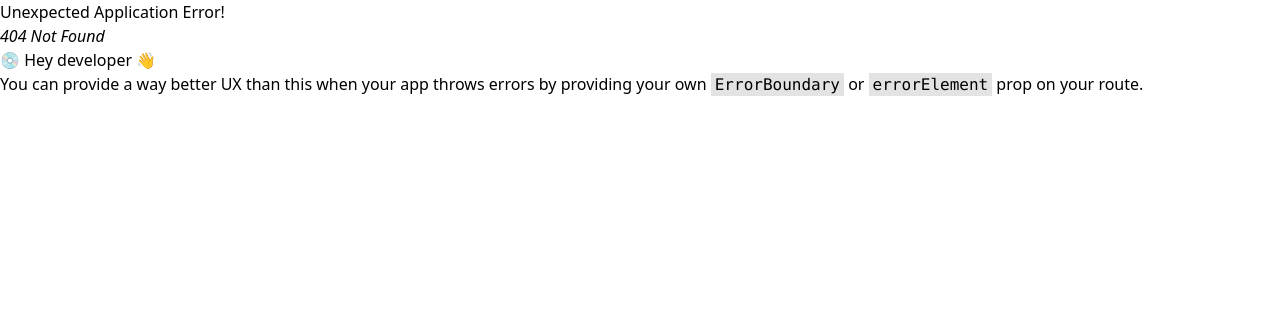
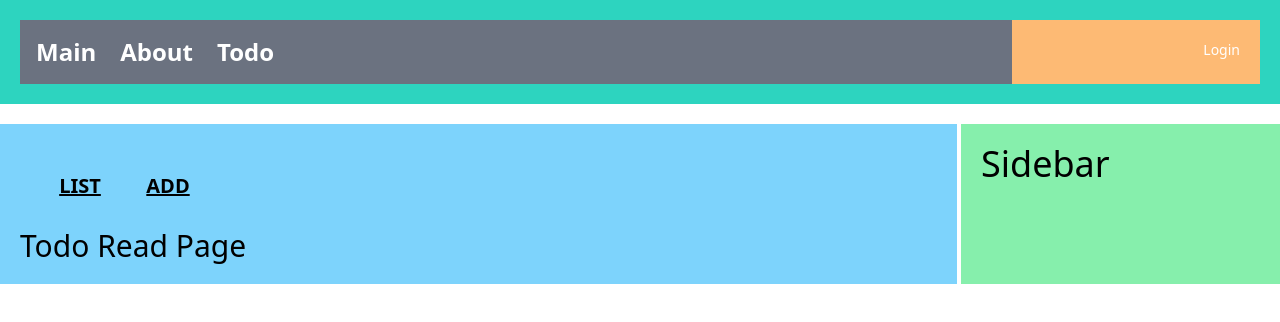
Before and after one commit to CHOHUNE/following_react_, a React (Create React App) app: page /todo/read/1 in a window 1280 px wide. Before the commit this address had no page. Shown: the top 322 px of the page. Built offline with nearby package versions, Linux system fonts and the light colour scheme.

Commit message:
경로 값 추출을 위한 useParams 사용

```diff
--- a/src/components/menus/basicMenu.js
+++ b/src/components/menus/basicMenu.js
@@ -16,6 +16,7 @@
                     </li>
                     <li className="pr-6 text-2xl">
                         <Link to={'/todo/'}>Todo</Link>
+                    {/*    todo에 슬래쉬가 붙어있는 이유?  strict 가 아니라 inclusive 한 경로를 만들기 위함 -> 로그인 화면이라던가 */}
                     </li>
                 {/*  투두 내에서만 사용하는 레이아웃을 만들 기 위해 OUTLET 이라는 기능을 쓴다 */}
 
--- a/src/index.js
+++ b/src/index.js
@@ -6,9 +6,9 @@
 
 const root = ReactDOM.createRoot(document.getElementById('root'));
 root.render(
-  <React.StrictMode>
+
     <App />
-  </React.StrictMode>
+
 );
 
 // If you want to start measuring performance in your app, pass a function
--- /dev/null
+++ b/src/pages/todo/ReadPage.js
@@ -0,0 +1,17 @@
+import React from 'react';
+import {useParams} from "react-router-dom";
+
+function ReadPage(props) {
+
+    const obj = useParams()
+
+
+
+    return (
+        <div className={"text-3xl"}>
+            Todo Read Page
+        </div>
+    );
+}
+
+export default ReadPage;
--- a/src/router/root.js
+++ b/src/router/root.js
@@ -1,14 +1,15 @@
 import {createBrowserRouter, Route} from "react-router-dom";
 import {lazy, Suspense} from "react";
+import todoRouter from "./todoRouter";
 
-const Loding =<div className={'bg-amber-700'}>Loading...</div>
+
+const Loading =<div className={'bg-amber-700'}>Loading...</div>
 const Main = lazy(() => import("../pages/MainPage"));
 
 const About =lazy(()=> import("../pages/AboutPage"));
 
 const TodoIndex= lazy(()=> import("../pages/todo/indexPage"));
 
-const TodoList=lazy(()=> import("../pages/todo/ListPage"));
 
 
 //라우터를 사용할 때에는 a 태그를 쓸 수 없고 링크를 통해서 이동 해야 한다.
@@ -17,20 +18,17 @@
 const root = createBrowserRouter([
     {
         path: "",
-        element: <Suspense fallback={Loding}><Main/></Suspense>
+        element: <Suspense fallback={Loading}><Main/></Suspense>
     },
     {
         path: "about",
-        element: <Suspense fallback={Loding}><About/></Suspense>
+        element: <Suspense fallback={Loading}><About/></Suspense>
     },{
         path: "todo",
-        element: <Suspense fallback={Loding}><TodoIndex/></Suspense>
-        ,children:[
-            {
-                path: "list",
-                element: <Suspense fallback={Loding}><TodoList/></Suspense>
-            }
-        ]
+        element: <Suspense fallback={Loading}><TodoIndex/></Suspense>
+        ,children: todoRouter
+        /*이전에는 배열로 직접 선언 해줬었는데 투두 라우터의 함수 실행 결과값을 대신 적어 넣어 분리 시켜 놓음 */
+
 
     }
 ])
--- /dev/null
+++ b/src/router/todoRouter.js
@@ -0,0 +1,30 @@
+import {lazy, Suspense} from "react";
+import {Navigate} from "react-router-dom";
+
+const Loading =<div className={'bg-amber-700'}>Loading...</div>
+
+const TodoList=lazy(()=> import("../pages/todo/ListPage"));
+
+const TodoRead = lazy(()=> import("../pages/todo/ReadPage"));
+
+const todoRouter =()=>{
+ return [
+     {
+         path:"list",
+         element:<Suspense fallback={Loading}><TodoList/></Suspense>
+     },{
+     path:"", //path가 없으면 기본적으로 이동할 페이지 "/투두",
+         element: <Navigate replace={true} to={'list'}/>
+         // Navigate는 페이지 이동을 위한 컴포넌트이다. todo로 가는 순간 list로 navigate 된다
+     },
+     {
+         path:'read/:tno',
+         element: <Suspense fallback={Loading}><TodoRead/></Suspense>
+     }
+ ]
+}
+
+export default todoRouter()
+
+
+//리액트에서 컴포넌트를 제외한 나머지 경우는 파일명이 소문자로 시작한다
```
